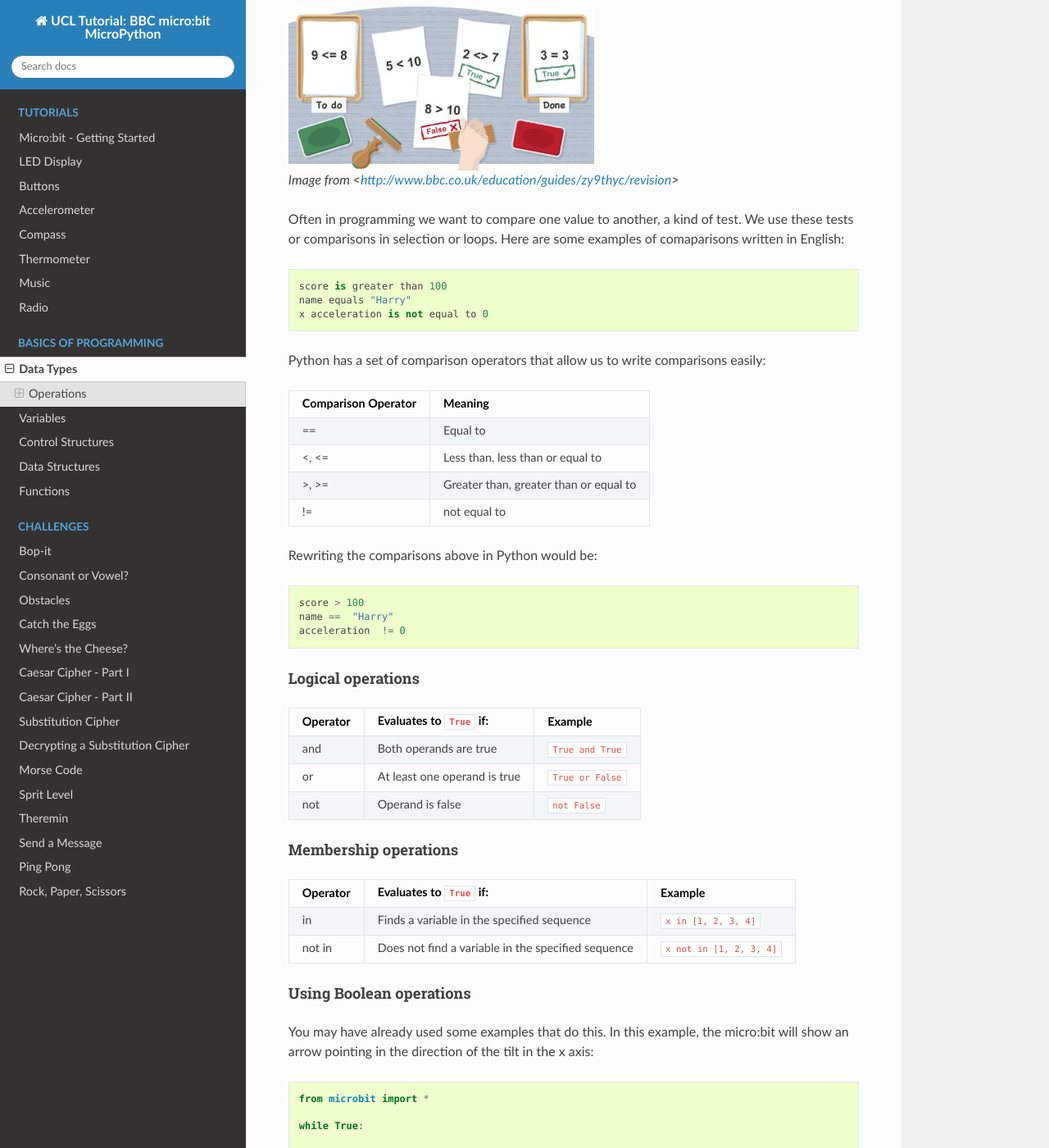
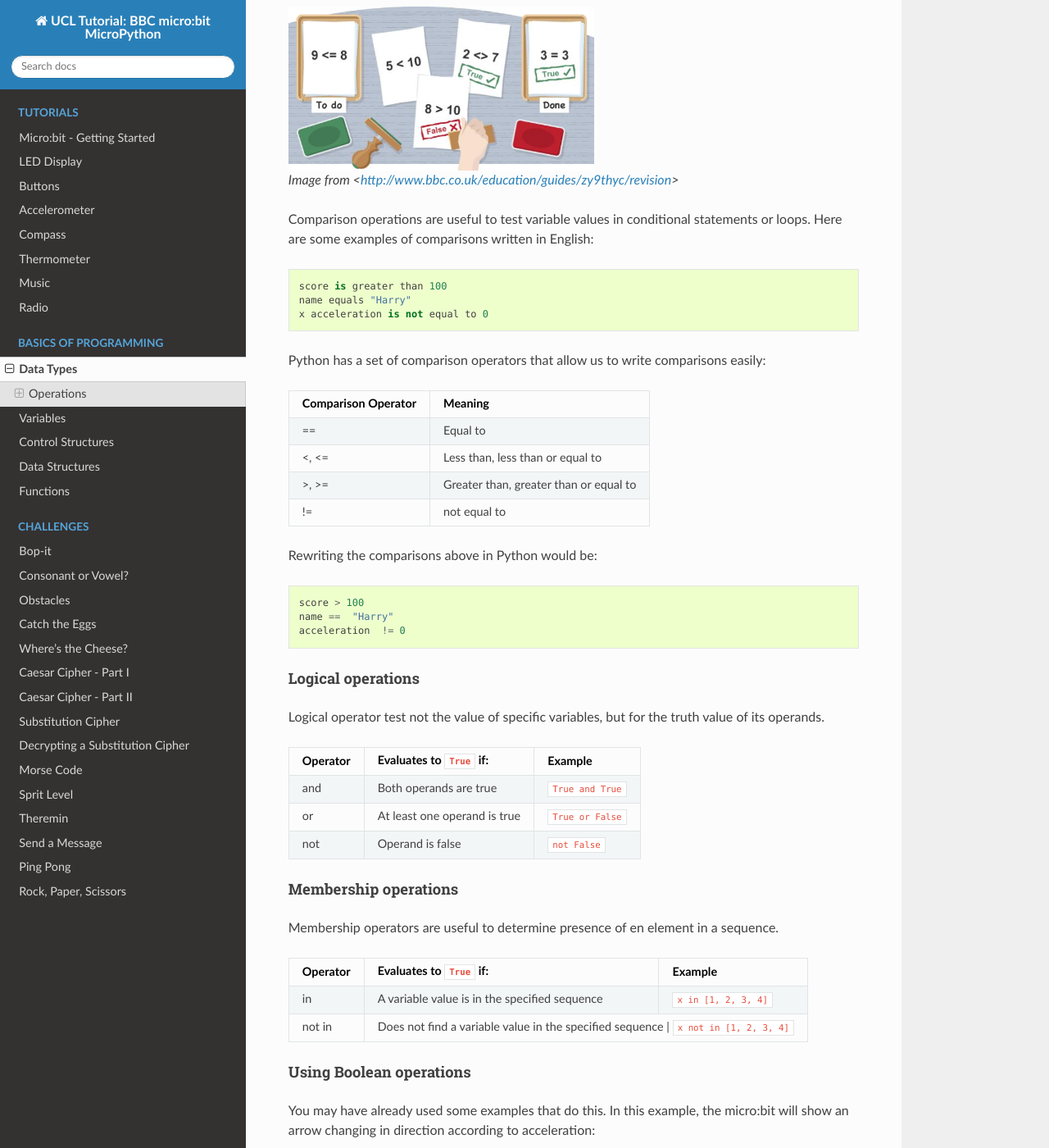
Before and after one commit to rharbird/microbit-challenges, a Sphinx documentation site: the page built from docs/source/basics/data_types.rst, in a window 1280 px wide and 1400 px high, scrolled down 2031 px. Shown: the whole window at 82% size. Built offline with Sphinx 7.4.7 and the Read the Docs theme 2.0.0, drawn with Linux system fonts in a browser that asks for light colours; pages that are not in the unit, such as notebooks, are missing from menus; some of the changed text lies outside the part shown.

Commit message:
Fix operations example and tables

```diff
--- a/docs/source/basics/data_types.rst
+++ b/docs/source/basics/data_types.rst
@@ -71,8 +71,8 @@ Comparisons
 
    Image from <http://www.bbc.co.uk/education/guides/zy9thyc/revision>
 
-Often in programming we want to compare one value to another, a kind of test. We use these tests or comparisons in selection or loops. Here are some examples of
-comaparisons written in English::
+Comparison operations are useful to test variable values in conditional statements or loops. Here are some examples of
+comparisons written in English::
 
 	score is greater than 100
 	name equals "Harry"
@@ -103,6 +103,8 @@ Rewriting the comparisons above in Python would be::
 Logical operations
 ^^^^^^^^^^^^^^^^^^^
 
+Logical operator test not the value of specific variables, but for the truth value of its operands.
+
 +----------+--------------------------------+-------------------+
 | Operator |  Evaluates to ``True`` if:     | Example           |
 +==========+================================+===================+
@@ -117,28 +119,35 @@ Logical operations
 Membership operations
 ^^^^^^^^^^^^^^^^^^^^^^
 
-+----------+----------------------------------------------------+--------------------------+
-| Operator | Evaluates to ``True`` if:                          | Example                  |
-+==========+====================================================+==========================+
-|   in     | Finds a variable in the specified sequence         | ``x in [1, 2, 3, 4]``    |
-+----------+----------------------------------------------------+--------------------------+
-| not in   | Does not find a variable in the specified sequence | ``x not in [1, 2, 3, 4]``|
-+----------+----------------------------------------------------+--------------------------+
+Membership operators are useful to determine presence of en element in a sequence.
+
++----------+----------------------------------------------------------+--------------------------+
+| Operator | Evaluates to ``True`` if:                                | Example                  |
++==========+==========================================================+==========================+
+|   in     | A variable value is in the specified sequence            | ``x in [1, 2, 3, 4]``    |
++----------+----------------------------------------------------------+--------------------------+
+| not in   | Does not find a variable value in the specified sequence | ``x not in [1, 2, 3, 4]``|
++----------+----------------------------------------------------+--------------------------------+
 
 Using Boolean operations
 ^^^^^^^^^^^^^^^^^^^^^^^^^
 
 You may have already used some examples that do this. In this example, the micro:bit will
-show an arrow pointing in the direction of the tilt in the x axis::
+show an arrow changing in direction according to acceleration::
 
 	from microbit import *
 
 	while True:
-
 	    x_acceleration = accelerometer.get_x()
 
-	    if x_acceleration > 100:
+		if (x_acceleration <= 100) and (x_acceleration >= 50):
+			 display.show(Image.ARROW_N)
+
+	    elif x_acceleration > 100:
 	         display.show(Image.ARROW_E)
 
-	    if  x_acceleration < 100:
+	    elif  x_acceleration < 50:
 	         display.show(Image.ARROW_W)
+
+		else:
+			 display.shiw(Image.ARROW_S)
```
